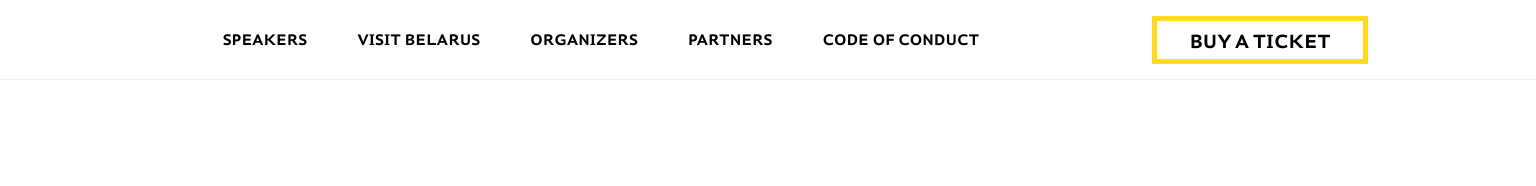
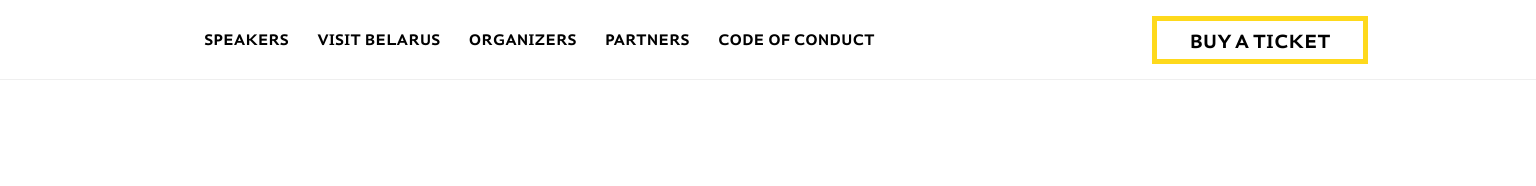
Before and after one commit to CSS-Minsk-JS/2017.css-minsk-js.by, a plain HTML site: page index.html in a window 1536 px wide. Shown: the top 186 px of the page. Drawn offline with Linux system fonts and the light colour scheme.

```diff
--- a/css/styles.css
+++ b/css/styles.css
@@ -606,9 +606,6 @@
     display: inline-block;
     vertical-align: middle;
   }
-  .header__menu-item + .header__menu-item {
-    margin-left: 1vw;
-  }
   .header__menu-link {
     padding: 1.5vh 1vw;
     display: inline-block;
@@ -774,4 +771,8 @@
     position: static;
     text-align: left;
   }
+  .header__menu-link {
+    padding-right: 0.8vw;
+    padding-left: 0.8vw;
+  }
 }
```
